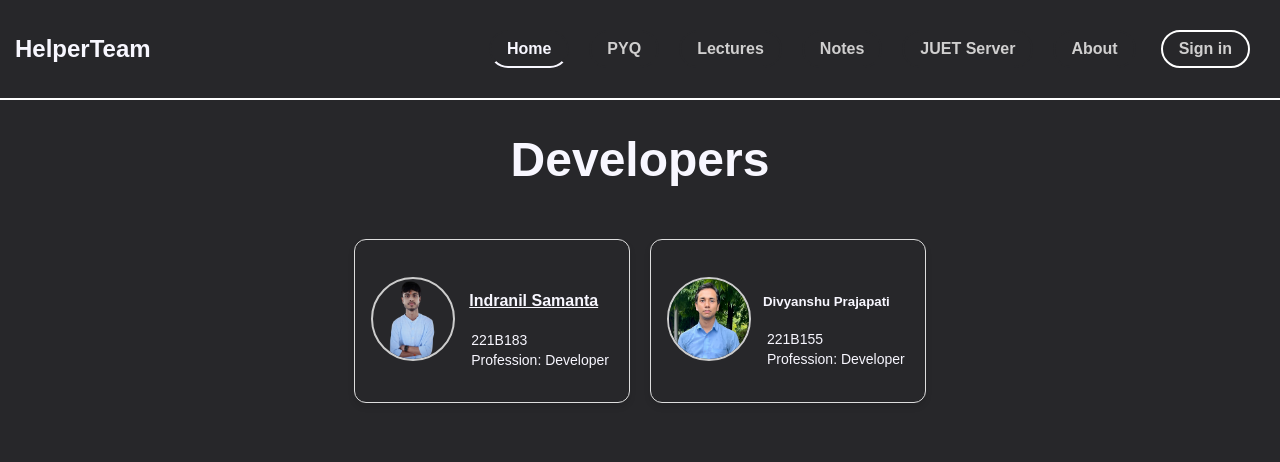
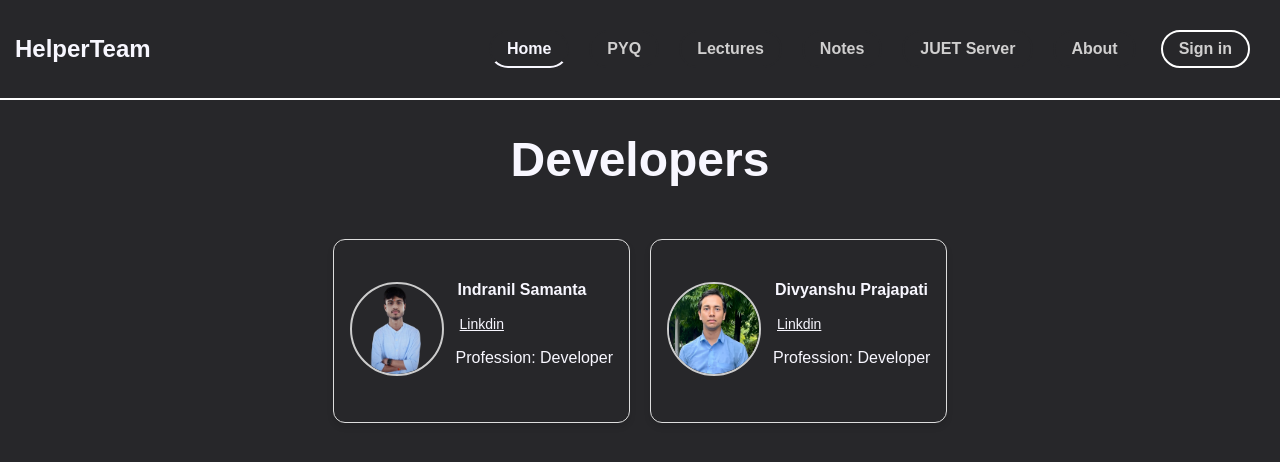
Before and after one commit to Indranil102/Helper_Team, a React (Create React App) app: page /About in a window 1280 px wide. Shown: the top 462 px of the page. Built offline with nearby package versions, Linux system fonts and the light colour scheme; the HTML template or start-up script is replaced by a standard one; a web font is replaced by a local one.

Commit message:
update about

```diff
--- a/src/Pages/about/About.css
+++ b/src/Pages/about/About.css
@@ -20,15 +20,15 @@
     border: 1px solid #ddd;
     border-radius: 12px;
     padding: 16px;
-    height: 130px;
+    height: 150px;
     box-shadow: 0 4px 6px rgba(0, 0, 0, 0.1);
     max-width: 550px;
     margin: 20px 0;
   }
 
   .image {
-    width: 80px;
-    height: 80px;
+    width: 90px;
+    height: 90px;
     border-radius: 50%;
     object-fit: cover;
     margin-right: 12px;
@@ -43,16 +43,19 @@
 
   }
 
-  .personal-details h5 a {
+  .personal-details h5  {
     font-size: 16px;
     margin: 2px;
     color: #f8f7ff;
+    font-weight: 700;
 
 
 
   }
 
-  .personal-details p {
+  .personal-details p a {
+
+    color: #f8f7ff;
     font-size: 14px;
     margin: 4px
   }
--- a/src/Pages/about/About.jsx
+++ b/src/Pages/about/About.jsx
@@ -15,8 +15,8 @@ const About = () => {
   </div>
   <div className="personal-details">
 
-    <h5><a href="https://www.linkedin.com/in/indranil-samanta-26558a253?utm_source=share&utm_campaign=share_via&utm_content=profile&utm_medium=android_app">Indranil Samanta</a></h5>
-    <p>221B183</p>
+    <h5>Indranil Samanta</h5>
+    <p><a href="https://www.linkedin.com/in/indranil-samanta-26558a253?utm_source=share&utm_campaign=share_via&utm_content=profile&utm_medium=android_app">Linkdin</a></p>
     <p>Profession: Developer</p>
   </div>
 </div>
@@ -27,7 +27,7 @@ const About = () => {
   </div>
   <div className="personal-details">
     <h5>Divyanshu Prajapati</h5>
-    <p>221B155</p>
+    <p> <a href="https://www.linkedin.com/in/divyanshu-prajapati-a6b230250?lipi=urn%3Ali%3Apage%3Ad_flagship3_profile_view_base_contact_details%3B6zkzrpTNT%2Bqi7VI10hjtUw%3D%3D"> Linkdin </a></p>
     <p>Profession: Developer</p>
   </div>
   </div>
```
